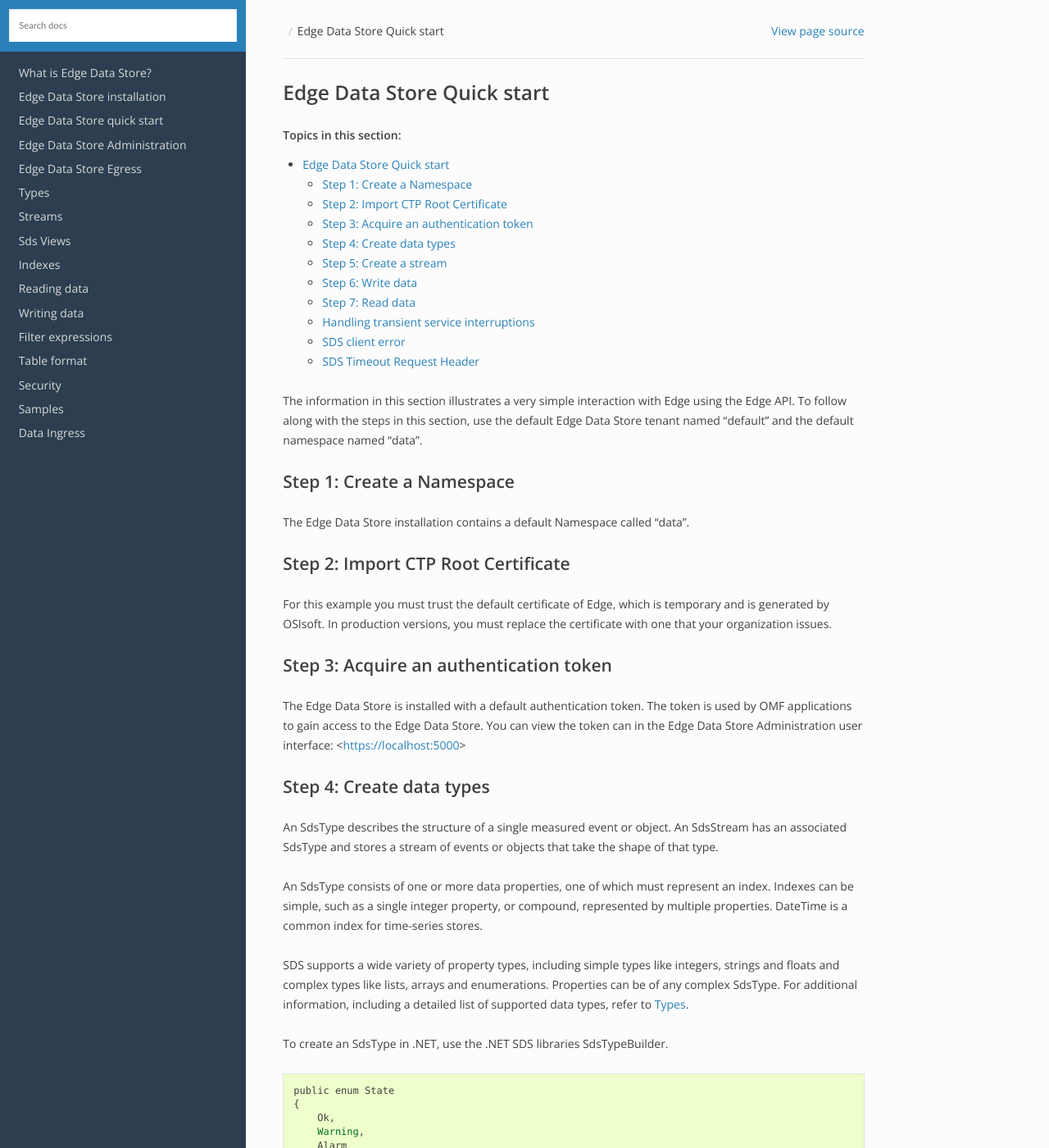
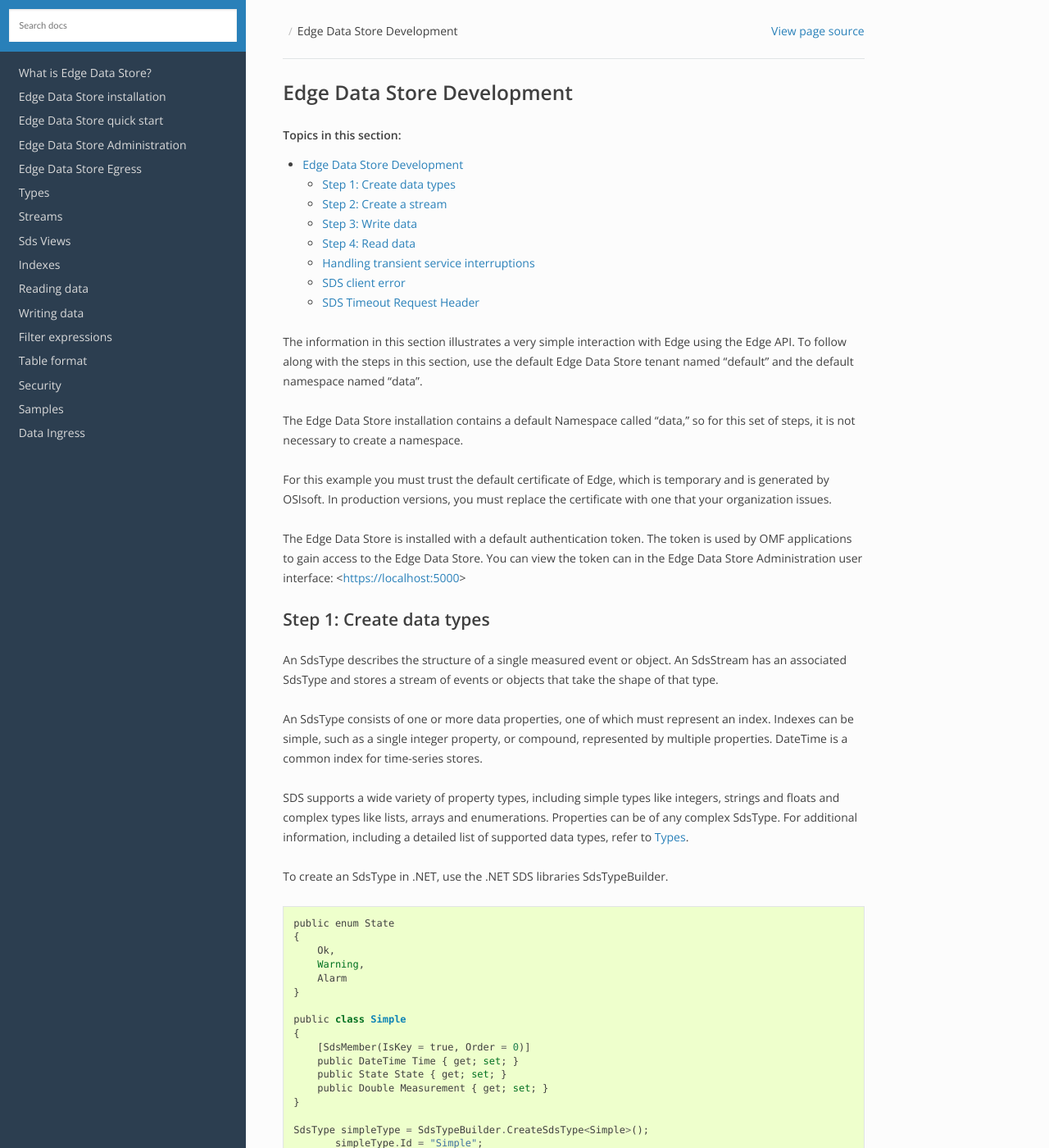
Before and after one commit to fgasparro/EdgeDS-Docs, a Sphinx documentation site: the page built from docs/Quick_Start.rst, in a window 1280 px wide and 1400 px high. Shown: the whole window at 82% size. Built offline with Sphinx 7.4.7 and the Read the Docs theme 2.0.0, drawn with Linux system fonts in a browser that asks for light colours; some of the changed text lies outside the part shown.

Commit message:
Update Quick_Start.rst

```diff
--- a/docs/Quick_Start.rst
+++ b/docs/Quick_Start.rst
@@ -1,7 +1,7 @@
-.. _Quick_start_topic:
+.. _Edge_dev_topic:
 
 ===========================
-Edge Data Store Quick start
+Edge Data Store Development
 ===========================
 
 .. contents:: Topics in this section:
@@ -13,27 +13,17 @@ To follow along with the steps in this section, use the default Edge Data Store
 and the default namespace named "data".
 
 
-Step 1: Create a Namespace
---------------------------
-
-The Edge Data Store installation contains a default Namespace called "data".
-
-
-Step 2: Import CTP Root Certificate
------------------------------------
+The Edge Data Store installation contains a default Namespace called "data," so for this set of steps, it
+is not necessary to create a namespace.
 
 For this example you must trust the default certificate of Edge, which is temporary and is generated by OSIsoft.
 In production versions, you must replace the certificate with one that your organization issues.
-
-
-Step 3: Acquire an authentication token
----------------------------------------
 
 The Edge Data Store is installed with a default authentication token. The token is used by OMF applications to
 gain access to the Edge Data Store.
 You can view the token can in the Edge Data Store Administration user interface: <https://localhost:5000>
 
-Step 4: Create data types
+Step 1: Create data types
 -------------------------
 
 An SdsType describes the structure of a single measured event or object. An SdsStream has an associated
@@ -194,7 +184,7 @@ When working outside of .NET, SDS libraries are unavailable. The SdsType is defi
   }
 
 
-Step 5: Create a stream
+Step 2: Create a stream
 -----------------------
 
 An SdsStream has an associated SdsType and stores a stream of events or objects that take the shape of that type.
@@ -233,7 +223,7 @@ To create the stream without the libraries, post a JSON representation of the Sd
   }
 
 
-Step 6: Write data
+Step 3: Write data
 ------------------
 
 SDS supports many methods for adding and updating data. In this section, you will insert data.
@@ -272,7 +262,7 @@ To POST a JSON serialized event to the OSIsoft Cloud Services:
 Additional information about writing data can be found in :ref:`Qi_Writing_Data_topic`.
 
 
-Step 7: Read data
+Step 4: Read data
 -----------------
 
 SDS includes many different read methods for retrieving data from streams. In this section,
```
